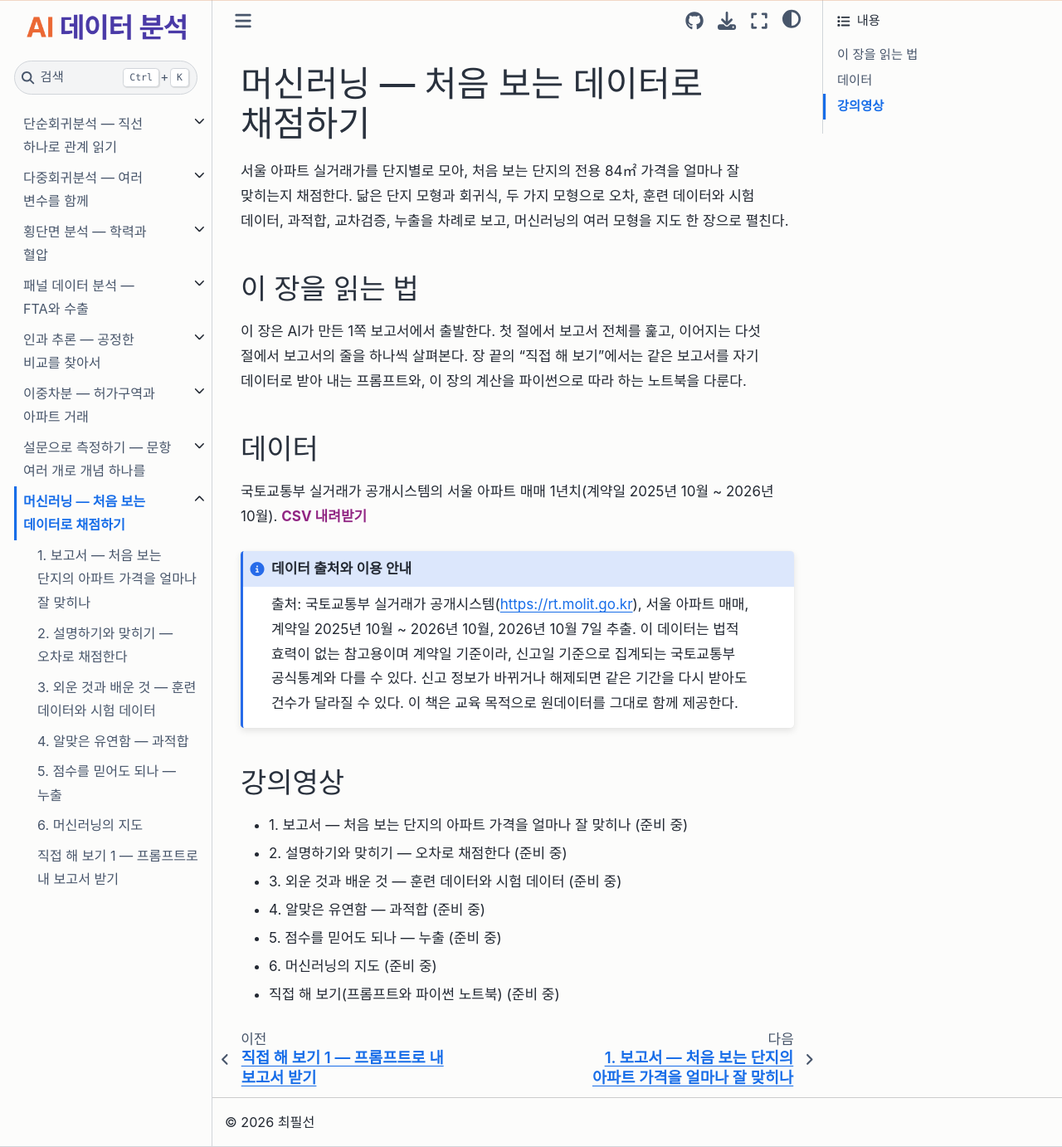
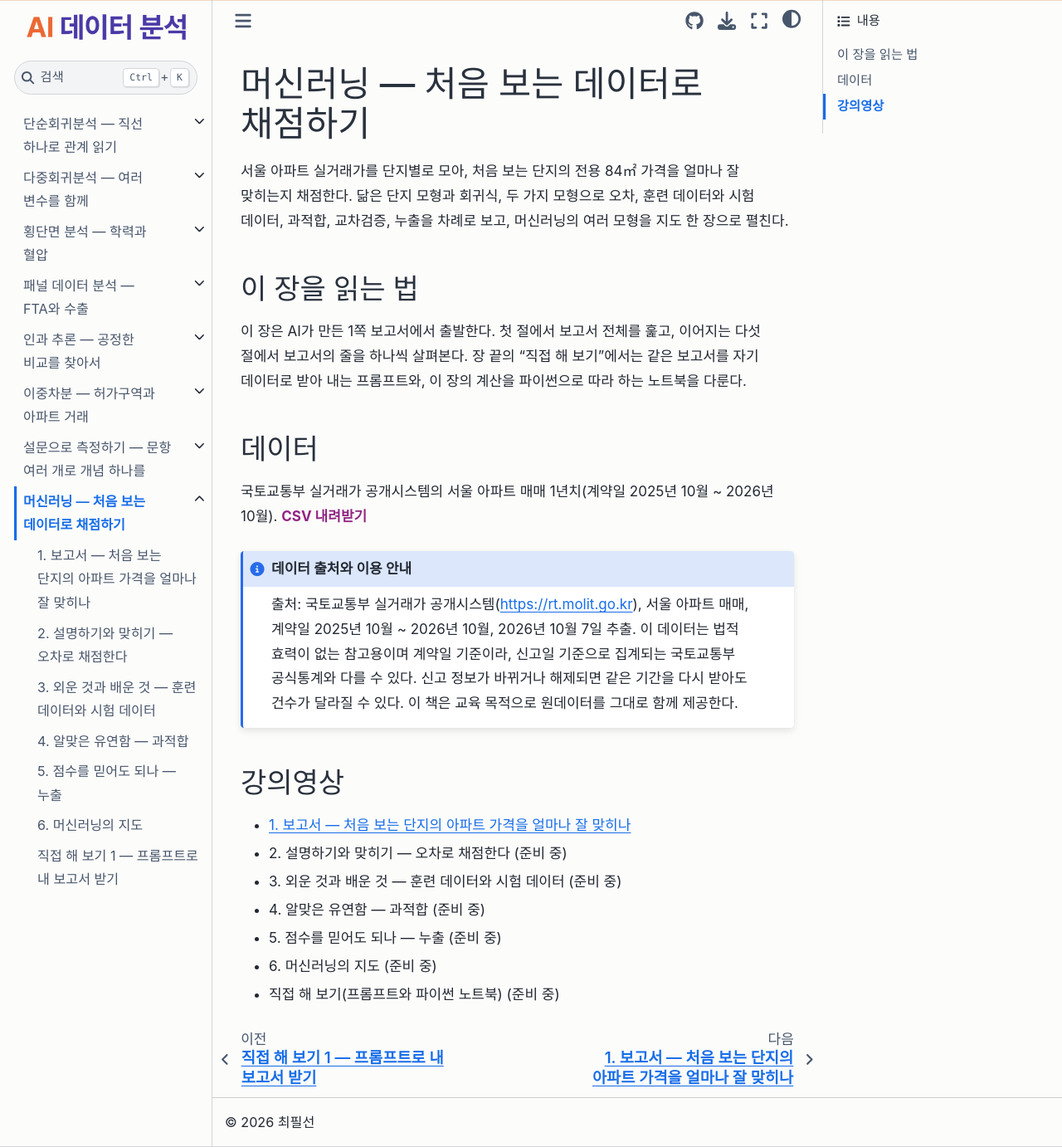
Before and after one commit to pilsunchoi/book5, a Jupyter Book: the page built from machine-learning/index.md, in a window 1280 px wide and 1382 px high. Shown: the whole window at 83% size. Built offline with Jupyter Book 1.0.4 settings and Sphinx 7.4.7 and the Sphinx Book theme 1.1.4, drawn with Linux system fonts in a browser that asks for light colours; some web fonts are replaced; pages that are not in the unit, such as notebooks, are missing from menus.

Commit message:
Machine learning: link video 1 (report tour) on the chapter page
Co-Authored-By: Claude Opus 5.5 <noreply@anthropic.com>

```diff
--- a/machine-learning/index.md
+++ b/machine-learning/index.md
@@ -18,7 +18,7 @@
 
 ## 강의영상
 
-- 1\. 보고서 — 처음 보는 단지의 아파트 가격을 얼마나 잘 맞히나 (준비 중)
+- [1\. 보고서 — 처음 보는 단지의 아파트 가격을 얼마나 잘 맞히나](https://www.youtube.com/watch?v=m7OlGDveVck)
 - 2\. 설명하기와 맞히기 — 오차로 채점한다 (준비 중)
 - 3\. 외운 것과 배운 것 — 훈련 데이터와 시험 데이터 (준비 중)
 - 4\. 알맞은 유연함 — 과적합 (준비 중)
```
